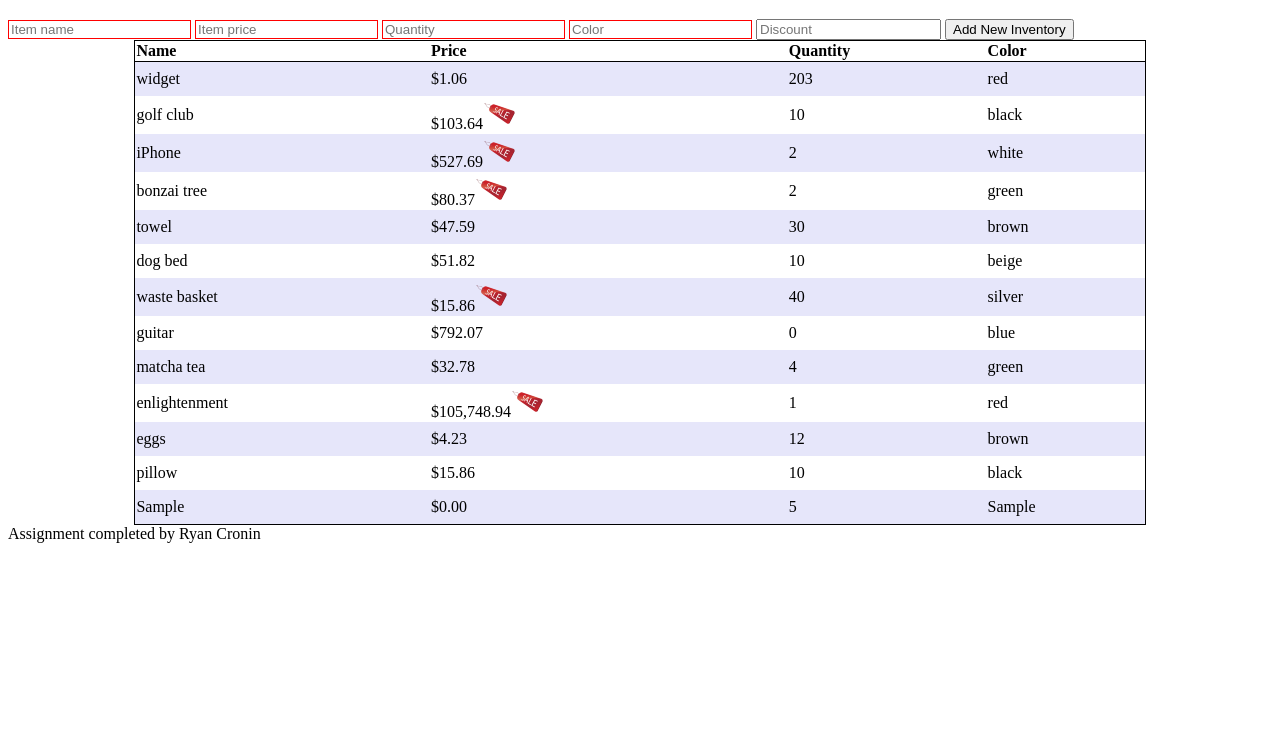
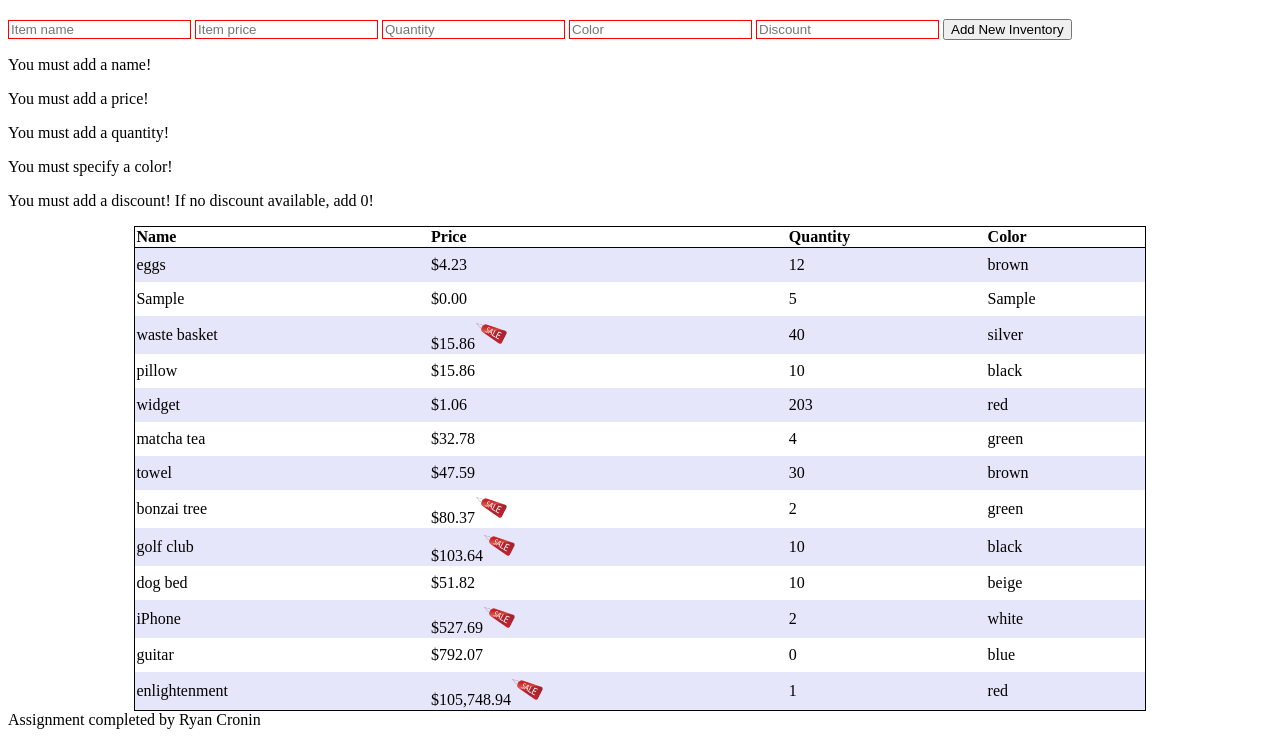
Before and after one commit to RCronin83/Angular-Assignment-2.0, a plain HTML site: page src/index.html in a window 1280 px wide. Both pictures are taken after typing "Sample", "5", "5", "Sample", "5" into the empty fields and a click on the input "Add New Inventory". Shown: the part 61-800 px from the top of the page. Drawn offline with nearby package versions, Linux system fonts and the light colour scheme.

Commit message:
errors added for empty form added

```diff
--- a/src/index.html
+++ b/src/index.html
@@ -4,15 +4,6 @@
   <meta charset="utf-8">
   <title>Shopular with Angular!</title>
   <link href='/style.css' rel='stylesheet'>
-  <style>
-  /* select ALL tags that have the ng-cloak attribute (regardless of the value of that attribute) */
-  [ng-cloak] {
-      display: none;
-  }
-  input.ng-invalid.ng-touched {
-      border: 1px solid #ff0000;
-  }
-  </style>
 </head>
 <body>
   <header>
@@ -54,11 +45,26 @@
         name='discount'
         min='0'
         placeholder='Discount'
+        required
         ng-model='inventoryCtrl.newItem.discount'>
       <input
         type='submit' value='Add New Inventory'>
+      <p ng-cloak ng-show='additem.name.$touched && !additem.name.$valid'>
+        You must add a name!
+      </p>
+      <p ng-cloak ng-show='additem.price.$touched && !additem.price.$valid'>
+        You must add a price!
+      </p>
+      <p ng-cloak ng-show='additem.quantity.$touched && !additem.quantity.$valid'>
+        You must add a quantity!
+      </p>
+      <p ng-cloak ng-show='additem.color.$touched && !additem.color.$valid'>
+        You must specify a color!
+      </p>
+      <p ng-cloak ng-show='additem.discount.$touched && !additem.discount.$valid'>
+        You must add a discount! If no discount available, add 0!
+      </p>
     </form>
-
     <table>
       <tr>
         <th>Name</th>
@@ -66,7 +72,7 @@
         <th>Quantity</th>
         <th>Color</th>
       </tr>
-      <tr ng-repeat='inventory in inventoryCtrl.inventory'>
+      <tr ng-cloak ng-repeat='inventory in inventoryCtrl.inventory | orderBy:"price"'>
         <td>{{inventory.name}}</td>
         <td>{{inventoryCtrl.totalPrice(inventory)| currency: "$" : 2}}<img src='/images/sale_icon.png' ng-hide='inventory.discount !== 0'></td>
         <td>{{inventory.quantity}}</td>
```
